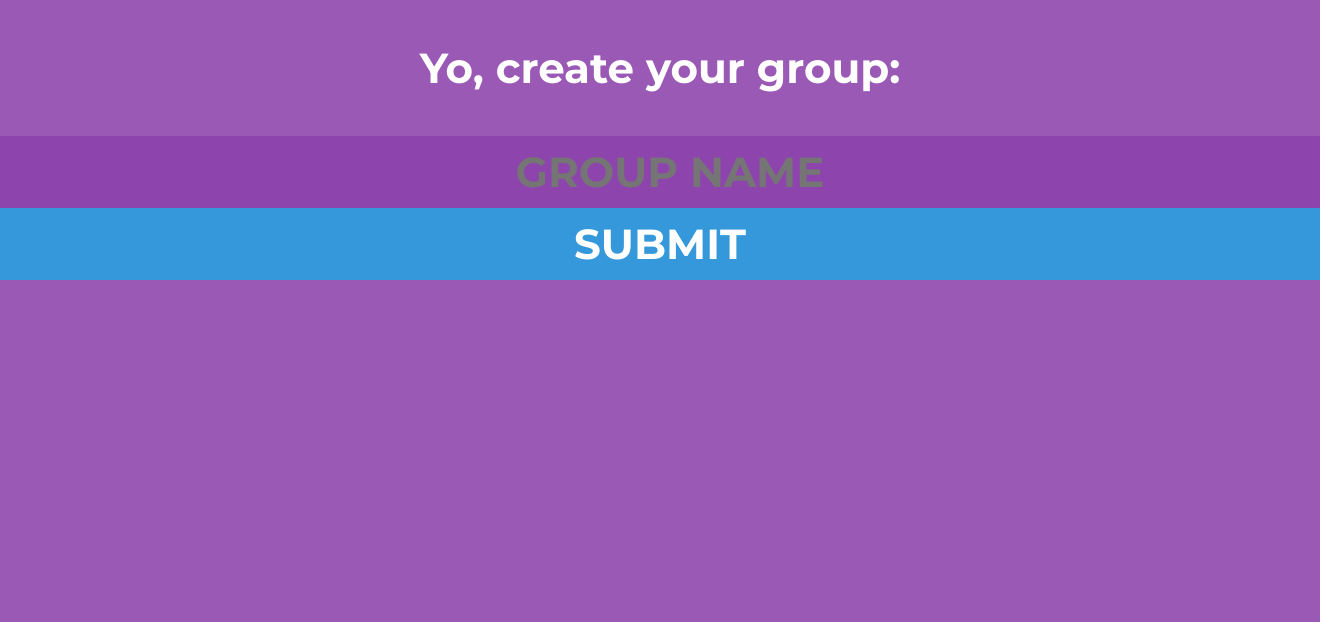
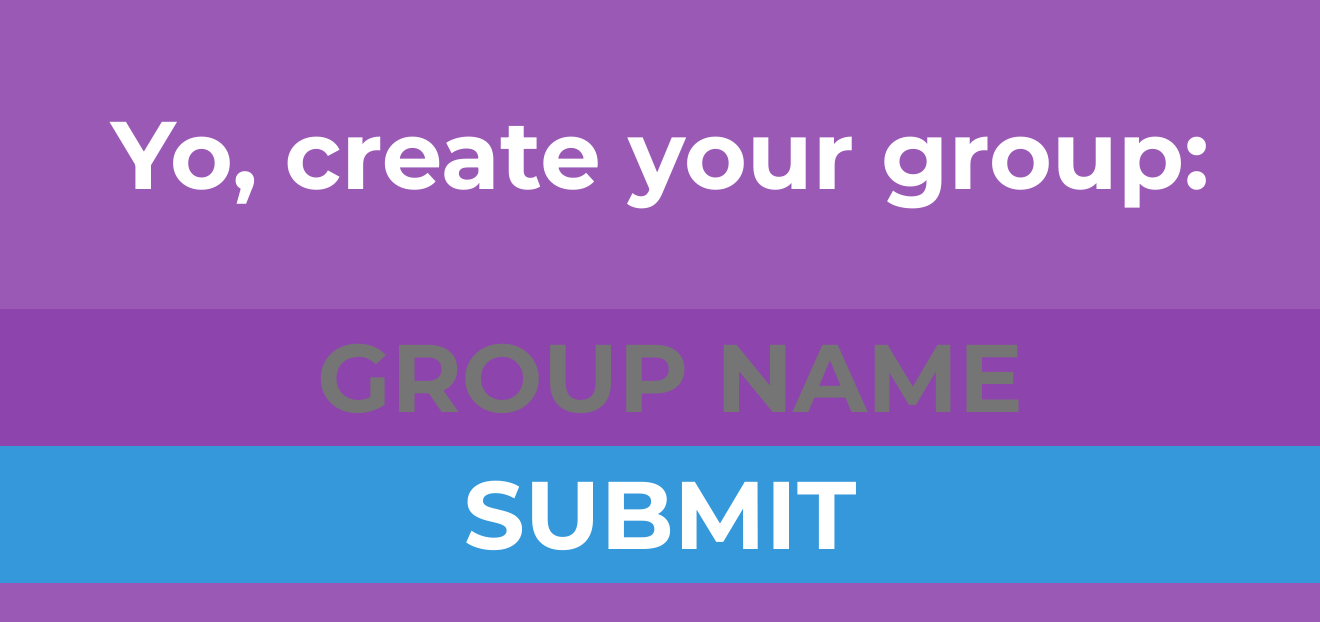
Before and after one commit to rhaps0dy/yoparty, a Django app: page / in a window 1320 px wide; the page is wider, and only the part inside the window is pictured. Shown: the top 622 px of that part. Run offline with Django 3.2, Linux system fonts and the light colour scheme.

Commit message:
Css corrections

```diff
--- a/yoparty/static/yoparty/yoparty.css
+++ b/yoparty/static/yoparty/yoparty.css
@@ -9,7 +9,7 @@ body{
 }
 
 p {
-	font-size:42px;
+	font-size:6em;
 }
 
 .in1{
@@ -17,7 +17,7 @@ p {
 	padding:10px;
 	background-color: #8E44AD;
 	border:none;
-	font-size:42px;
+	font-size:6em;
 	font-family: 'Montserrat', sans-serif;
 	color:#FFFFFF;
 	text-align: center;
@@ -30,7 +30,7 @@ p {
 	width:100%;
 	padding:10px;
 	border:none;
-	font-size:42px;
+	font-size:6em;
 	font-family: 'Montserrat', sans-serif;
 	color:#FFFFFF;
 	text-align: center;
```
